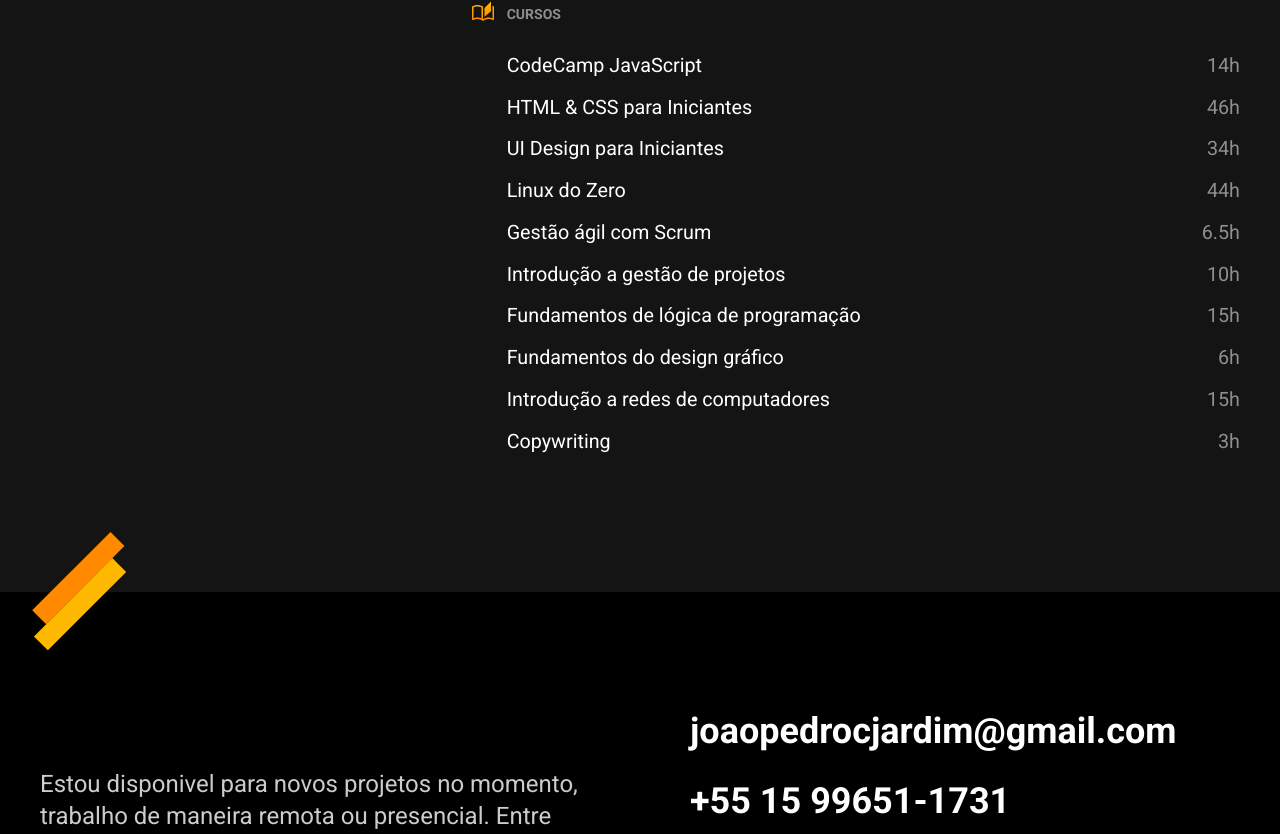
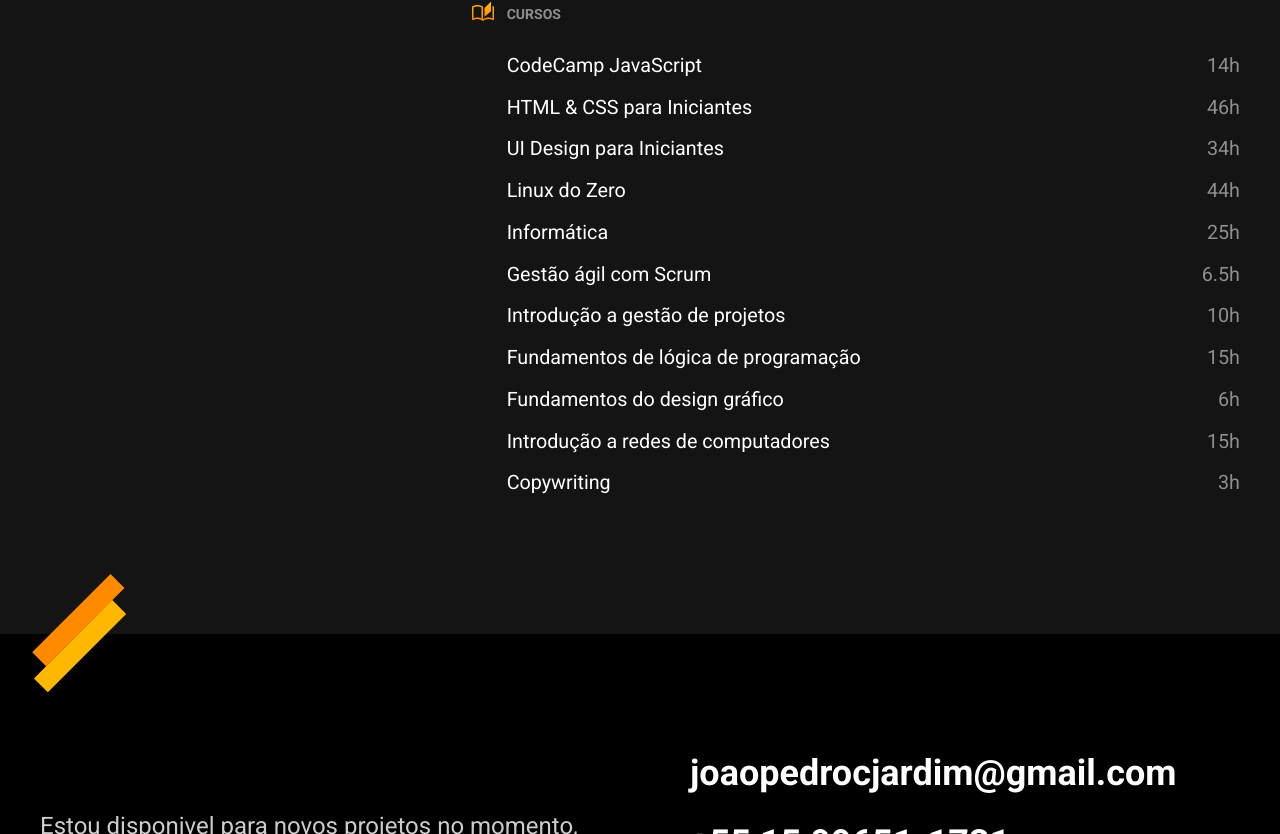
Before and after one commit to joaopedrojardim/joaopedrojardim.github.io, a plain HTML site: page index.html in a window 1280 px wide. Shown: the part 2034-2868 px from the top of the page. Drawn offline with Linux system fonts and the light colour scheme.

Commit message:
Adicionado novo curso

```diff
--- a/index.html
+++ b/index.html
@@ -106,6 +106,7 @@
                             <li>HTML & CSS para Iniciantes<span>46h</span></li>
                             <li>UI Design para Iniciantes<span>34h</span></li>
                             <li>Linux do Zero <span>44h</span></li>
+                            <li>Informática <span>25h</span></li>
                             <li>Gestão ágil com Scrum <span>6.5h</span></li>
                             <li>Introdução a gestão de projetos <span>10h</span></li>
                             <li>Fundamentos de lógica de programação <span>15h</span></li>
```
